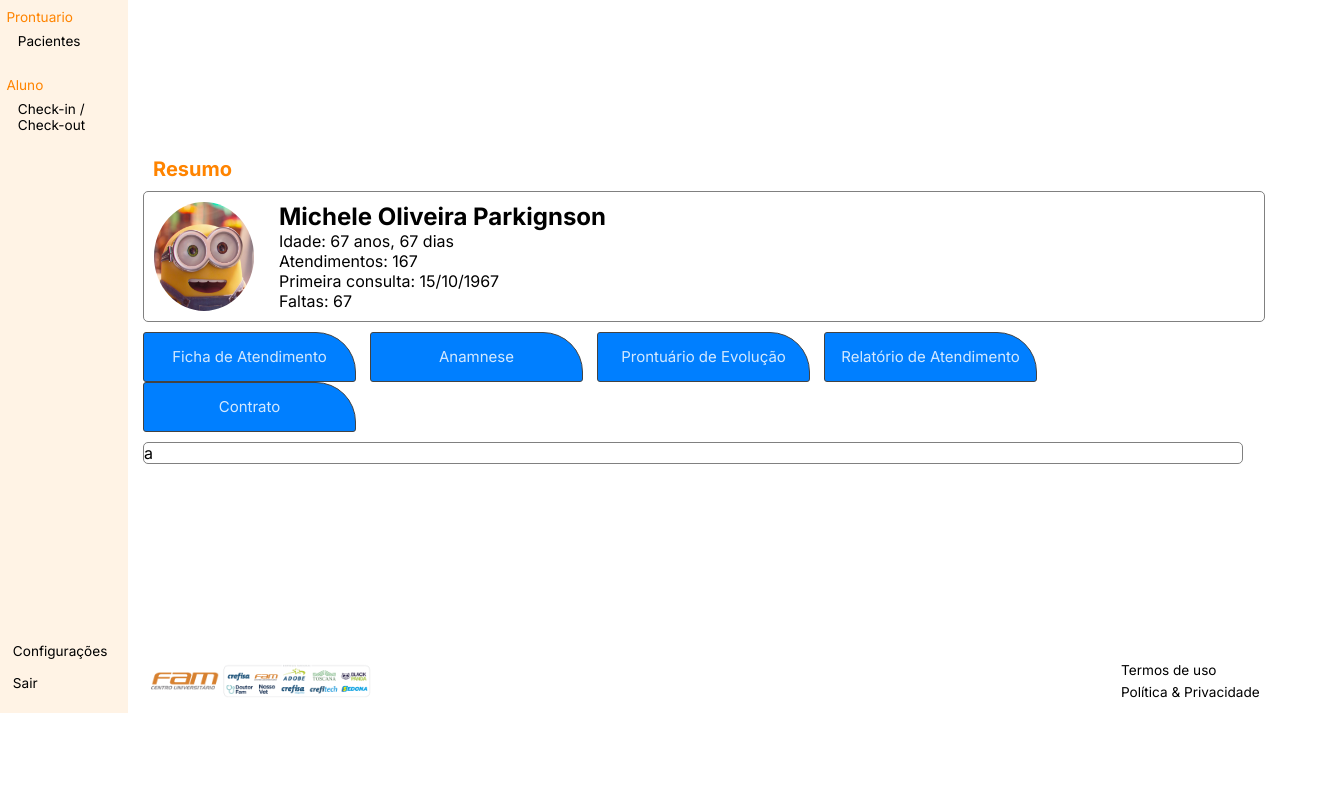
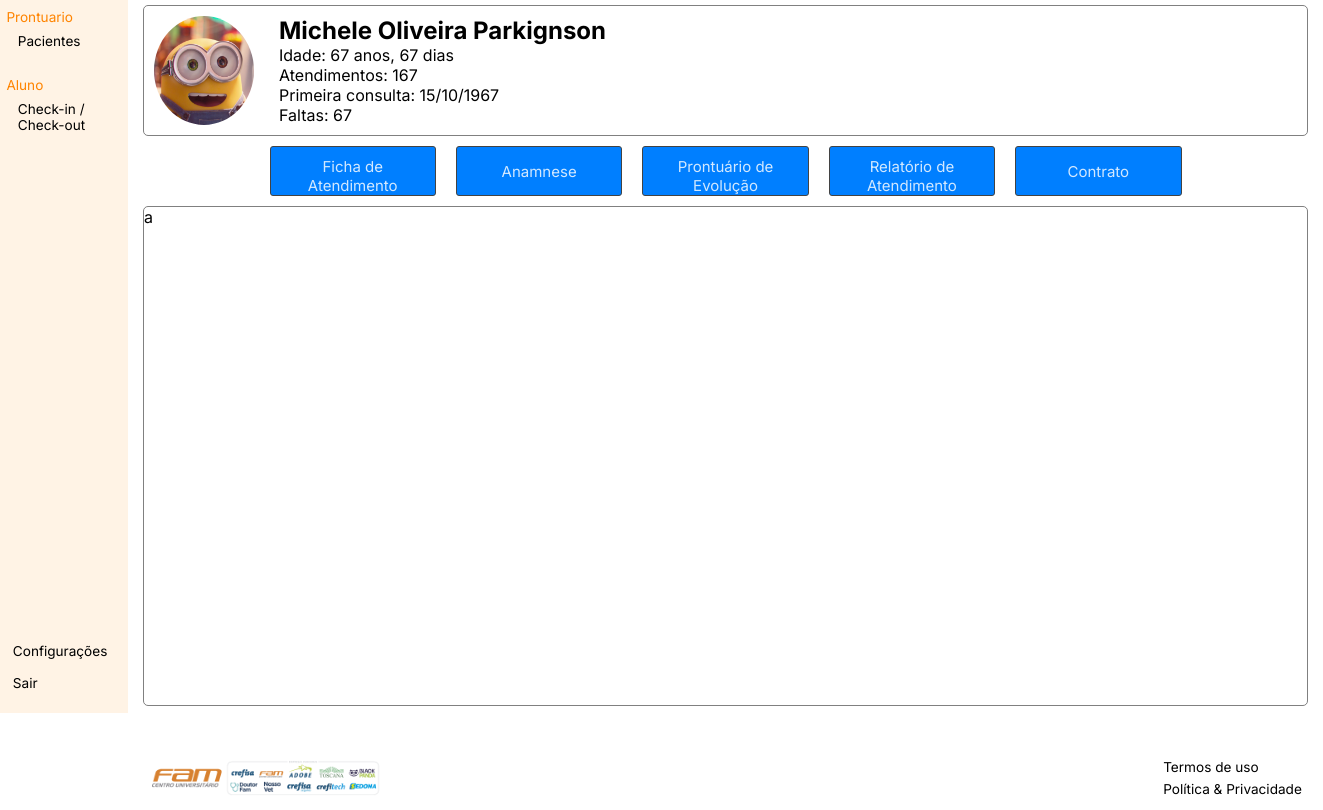
Before and after one commit to anaKyn-hub/prontuario-clinica, a plain HTML site: page prontuario/prontuario_evolucao/prontuarios.html in a window 1280 px wide. Shown: the part 87-897 px from the top of the page, 1323 px wide, since content can reach past the window. Before the commit the page ends 800 px from the top, so only its background shows below. Drawn offline with Linux system fonts and the light colour scheme.

Commit message:
alterado espaço entre botões e altura

```diff
--- a/prontuario/home/css/tela_inicial.css
+++ b/prontuario/home/css/tela_inicial.css
@@ -262,7 +262,7 @@
     align-items: center;
     width: 100%;
     height: 8vh;
-    padding: 2%     ;
+    padding: 2%;
 }
 
 footer .termos{
--- a/prontuario/prontuario_evolucao/css/styleProntuario.css
+++ b/prontuario/prontuario_evolucao/css/styleProntuario.css
@@ -6,7 +6,7 @@
 
 .container-paciente {
     width: 100%;
-    margin: 0px 15px 0px 15px;
+    margin: 0px 15px 40px 15px;
 }
 
 
@@ -23,8 +23,6 @@
     border:  1px solid gray;
     padding: 10px;
     display: flex;
-
-
 }
 
 #descricao-paciente img{
@@ -44,9 +42,11 @@
 }
 
 #botoes{
-    justify-content: center;
+    display: flex;
+    justify-content: space-between;
     align-items: center;
-    margin: 10px 10px 10px 0px;
+    /*margin: 10px 10px 10px 30px;*/
+    margin: 10px 10% 10px 10%;
 }
 
 #botoes button{
@@ -57,14 +57,15 @@
     background-color: #007FFF;
     border: 1px rgb(67, 67, 67) solid;
     color: rgba(255, 255, 255, 0.822);
-    border-radius: 3px 40px 3px 3px;
+    border-radius: 3px 3px 3px 3px;
     padding: 10px;
-    margin: 0px 10px 0px 0px;
+    margin: 0px 10px 0px 10px;
     font-weight: 400;
 }
 
 #detalhes-documento{
-    width: 98%;
+    width: 100%;
     border:  1px solid gray;
     border-radius: 5px;
+    height: 500px;
 }
```
